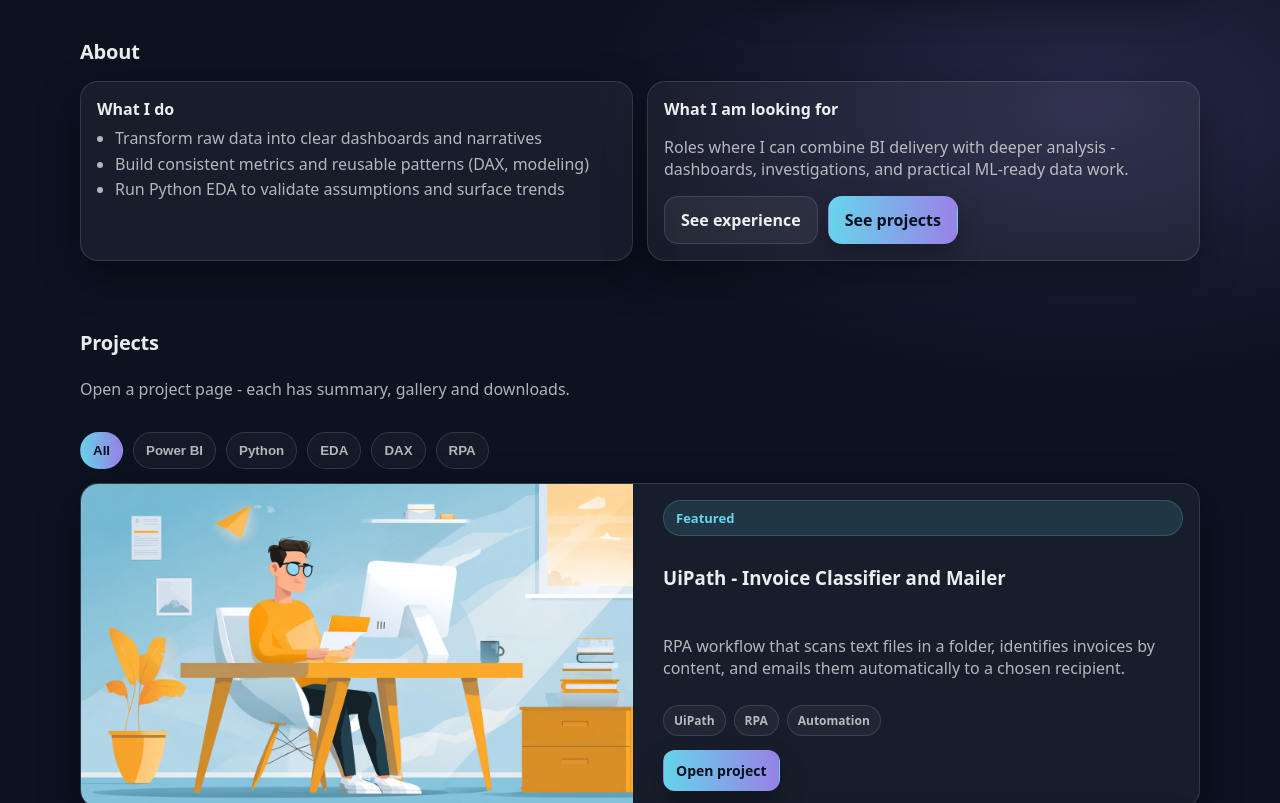
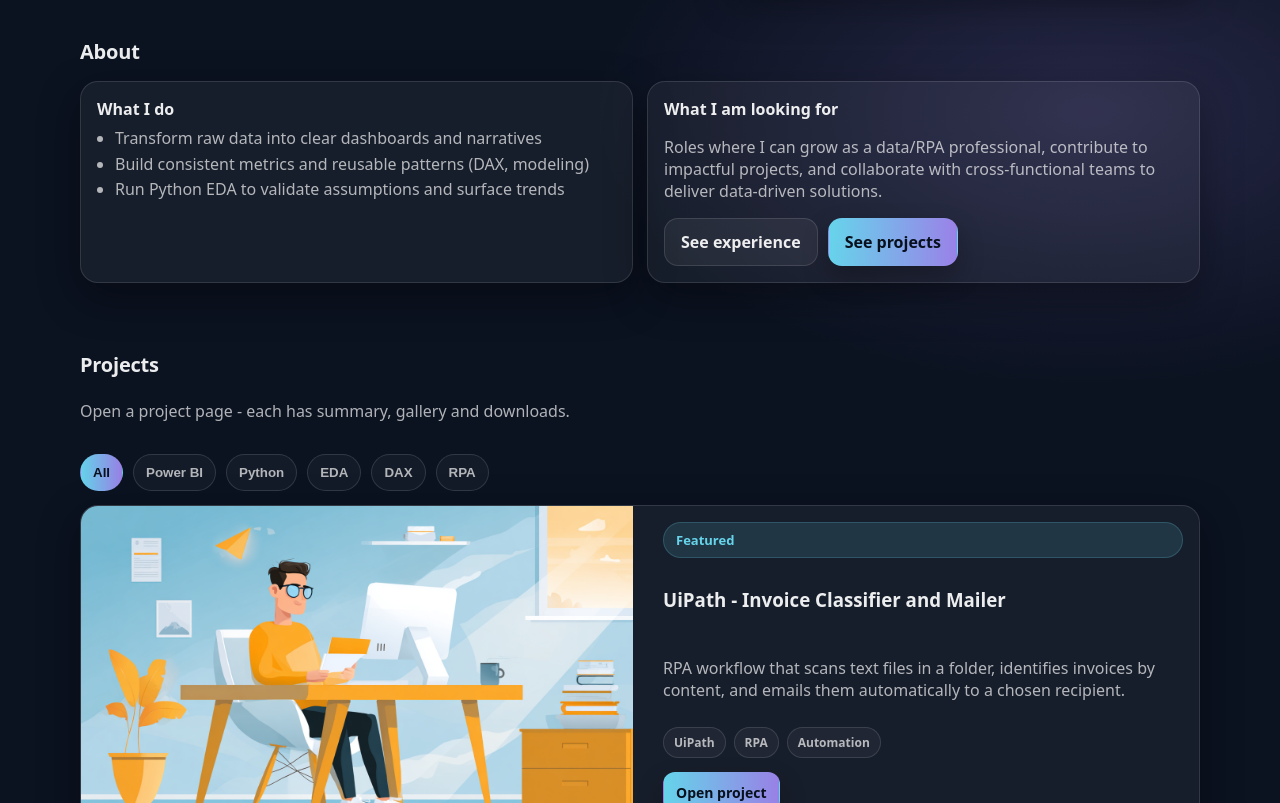
Before and after one commit to bogdancenusa19/PowerBI-Portfolio, a plain HTML site: page index.html in a window 1280 px wide. Shown: the part 980-1783 px from the top of the page. Drawn offline with Linux system fonts and the light colour scheme.

Commit message:
Update index.html

```diff
--- a/index.html
+++ b/index.html
@@ -127,7 +127,8 @@
             <div class="card__body">
               <h3 class="card__title">What I am looking for</h3>
               <p class="muted">
-                Roles where I can combine BI delivery with deeper analysis - dashboards, investigations, and practical ML-ready data work.
+                Roles where I can grow as a data/RPA professional, contribute to impactful projects,
+                and collaborate with cross-functional teams to deliver data-driven solutions.
               </p>
               <div class="about__actions">
                 <a class="btn btn--ghost" href="#experience">See experience</a>
```
